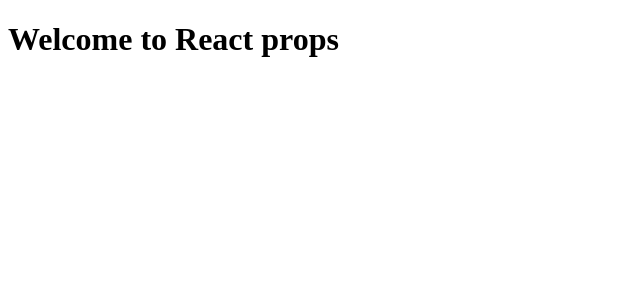
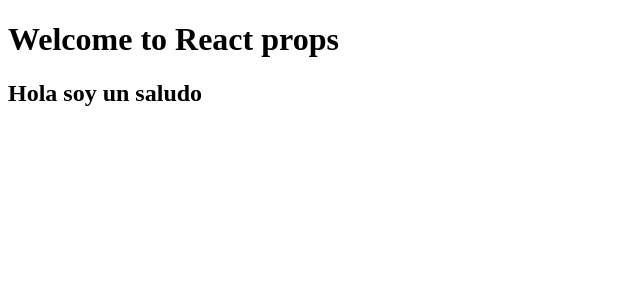
Before and after one commit to MarioGuTe/props-propio, a React (Create React App) app: page / in a window 1280 px wide. Shown: the top 300 px of the page, without its empty margins (0-640 px from the left). Built offline with nearby package versions, Linux system fonts and the light colour scheme.

Commit message:
add Greetings component

```diff
--- a/src/App.js
+++ b/src/App.jsx
@@ -1,7 +1,10 @@
+import Greetings from "./Greetings";
+
 function App() {
   return (
     <div className="App">
       <h1>Welcome to React props</h1>
+      <Greetings />
     </div>
   );
 }
--- /dev/null
+++ b/src/Greetings.jsx
@@ -0,0 +1,11 @@
+import React from "react";
+
+const Greetings = () => {
+  return (
+    <div>
+      <h2>Hola soy un saludo</h2>
+    </div>
+  );
+};
+
+export default Greetings;
```
